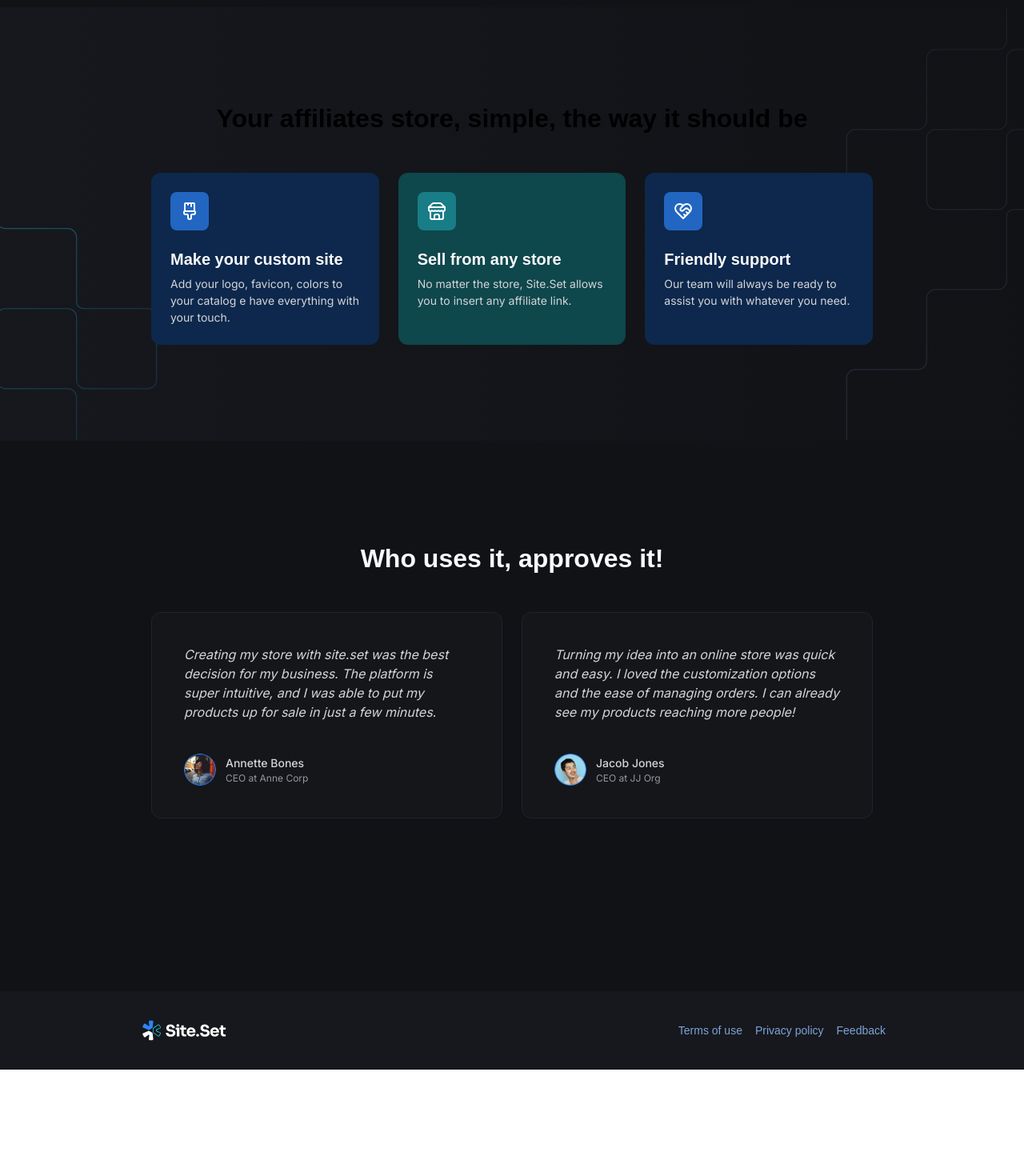
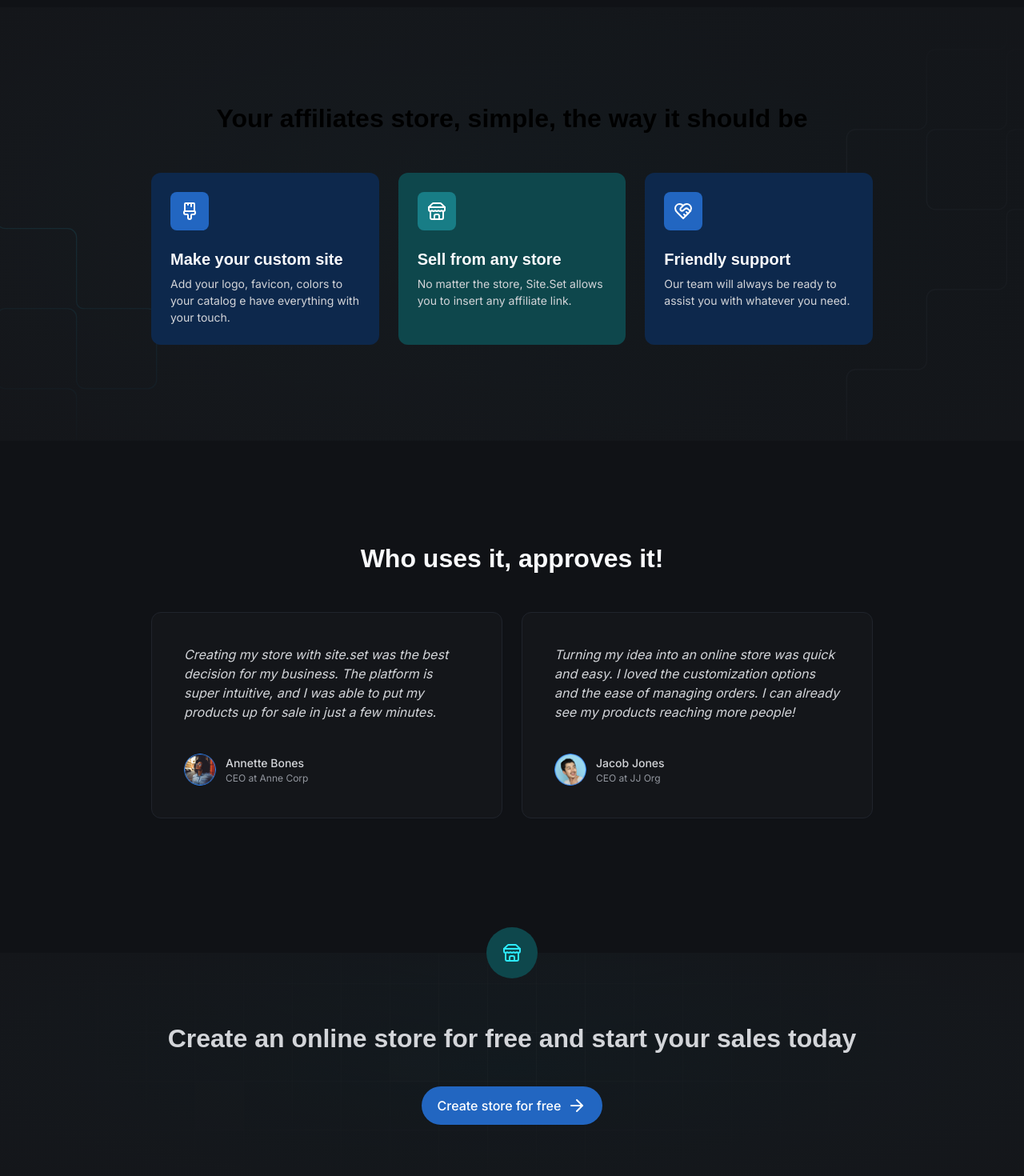
Before and after one commit to arthurrios/next-blog, a Next.js app: page / in a window 1280 px wide. Shown: the part 1460-2930 px from the top of the page at 80% size. Before the commit the page ends 2797 px from the top, so only its background shows below. Built offline with nearby package versions, Linux system fonts and the light colour scheme; a web font is replaced by a local one.

Commit message:
feat: add call to action

```diff
--- /dev/null
+++ b/src/components/call-to-action/call-to-action.tsx
@@ -0,0 +1,36 @@
+import Link from 'next/link'
+import { Button } from '../ui/button'
+import { ArrowRight, Store } from 'lucide-react'
+import Image from 'next/image'
+
+export function CallToAction() {
+  return (
+    <section className="relative">
+      <Image
+        src="/background-footer.svg"
+        alt="Background with line graphics"
+        width={500}
+        height={500}
+        className="absolute inset-0 z-0 h-full w-full object-cover"
+      />
+      <div className="relative z-0 bg-radial from-cyan-300/10 to-gray-600 py-14 md:pt-22 md:pb-18">
+        <div className="main-container flex flex-col items-center">
+          <div className="absolute -top-7 flex size-14 items-center justify-center rounded-full bg-cyan-300 md:-top-8 md:size-16">
+            <Store className="text-cyan-100" />
+          </div>
+          <div className="flex flex-col items-center gap-8 md:gap-10">
+            <h2 className="heading-md text-center text-balance text-gray-200 md:text-heading-xl">
+              Create an online store for free and start your sales today
+            </h2>
+            <Button variant="primary" asChild>
+              <Link href="/create-store">
+                <span className="action-md">Create store for free</span>
+                <ArrowRight className="size-6" />
+              </Link>
+            </Button>
+          </div>
+        </div>
+      </div>
+    </section>
+  )
+}
--- /dev/null
+++ b/src/components/call-to-action/index.ts
@@ -0,0 +1 @@
+export * from './call-to-action'
--- a/src/components/feature-section/feature-section.tsx
+++ b/src/components/feature-section/feature-section.tsx
@@ -5,7 +5,7 @@ import Image from 'next/image'
 
 export function FeatureSection() {
   return (
-    <section className="main-container grid gap-6 bg-gray-700 py-20 md:grid-cols-2 md:pt-20 md:pb-30">
+    <section className="main-container grid gap-6 bg-gray-700 pt-10 pb-18 md:grid-cols-2 md:pt-20 md:pb-30">
       <div className="flex flex-col gap-4 rounded-xl bg-gray-500 p-6 md:p-12">
         <span className="body-tag w-fit rounded-sm bg-blue-400 px-2 py-1 text-blue-200 uppercase">
           Simple
--- a/src/components/hero-section/hero-section.tsx
+++ b/src/components/hero-section/hero-section.tsx
@@ -6,7 +6,7 @@ import Link from 'next/link'
 export function HeroSection() {
   return (
     <section className="relative">
-      <div className="main-container z-10 flex flex-col py-20 md:flex-row md:py-20 lg:flex-row lg:pt-40">
+      <div className="main-container z-10 flex flex-col pt-24 md:flex-row md:pt-40 md:pb-20 lg:flex-row lg:pt-40">
         <div className="flex max-w-[640px] flex-col items-center justify-center gap-10 md:items-start md:gap-14 lg:items-start lg:gap-14">
           <div className="flex flex-col items-center justify-center gap-6 md:items-start md:gap-8 lg:items-start lg:gap-8">
             <h1 className="heading-lg text-center text-gray-100 md:text-start md:text-heading-hg lg:text-start lg:text-heading-hg">
--- a/src/components/layout/layout.tsx
+++ b/src/components/layout/layout.tsx
@@ -12,7 +12,7 @@ export function Layout({ children }: LayoutProps) {
       className={`${inter.variable} ${sansCaption.variable} relative flex min-h-screen flex-col bg-gray-700`}
     >
       <Header />
-      <main className="mb-12 flex flex-1 flex-col">{children}</main>
+      <main className="flex flex-1 flex-col">{children}</main>
       <Footer />
     </div>
   )
--- a/src/components/support-section/support-section.tsx
+++ b/src/components/support-section/support-section.tsx
@@ -3,7 +3,7 @@ import Image from 'next/image'
 
 export function SupportSection() {
   return (
-    <section className="relative bg-gradient-to-r from-gray-500 to-gray-700 py-12 md:py-30">
+    <section className="relative">
       <Image
         src="/background-support.svg"
         alt="Background with line graphics"
@@ -12,7 +12,8 @@ export function SupportSection() {
         className="absolute inset-0 z-0 h-full w-full object-cover"
       />
 
-      <div className="main-container relative z-10 flex flex-col items-center gap-12">
+      <div className="relative bg-radial from-cyan-300/10 to-gray-600 py-12 md:py-30">
+        <div className="main-container relative flex flex-col items-center gap-12">
           <h2 className="heading-md md:text-heading-xl">
             Your affiliates store, simple, the way it should be
           </h2>
@@ -56,6 +57,7 @@ export function SupportSection() {
             </div>
           </div>
         </div>
+      </div>
     </section>
   )
 }
--- a/src/components/ui/button.tsx
+++ b/src/components/ui/button.tsx
@@ -14,6 +14,8 @@ const buttonVariants = cva(
           'bg-destructive text-white shadow-xs hover:bg-destructive/90 focus-visible:ring-destructive/20 dark:focus-visible:ring-destructive/40 dark:bg-destructive/60',
         outline:
           'border border-gray-400 bg-gray-700 transition-colors duration-200 hover:text-blue-200 hover:border-blue-200',
+        primary:
+          'bg-blue-300 text-white shadow-xs hover:bg-blue-200 w-fit rounded-full',
         secondary: 'bg-gray-100 text-gray-800 hover:bg-blue-100 rounded-full',
         ghost:
           'hover:bg-accent hover:text-accent-foreground dark:hover:bg-accent/50',
--- a/src/pages/index.tsx
+++ b/src/pages/index.tsx
@@ -1,3 +1,4 @@
+import { CallToAction } from '@/components/call-to-action'
 import { CustomerStorySection } from '@/components/customer-history-section'
 import { FeatureSection } from '@/components/feature-section'
 import { HeroSection } from '@/components/hero-section'
@@ -11,6 +12,7 @@ export default function Home() {
         <FeatureSection />
         <SupportSection />
         <CustomerStorySection />
+        <CallToAction />
       </article>
     </>
   )
```
Also changed, not shown: public/background-footer.svg (added). Lines whose indentation alone changed are shown as unchanged.
